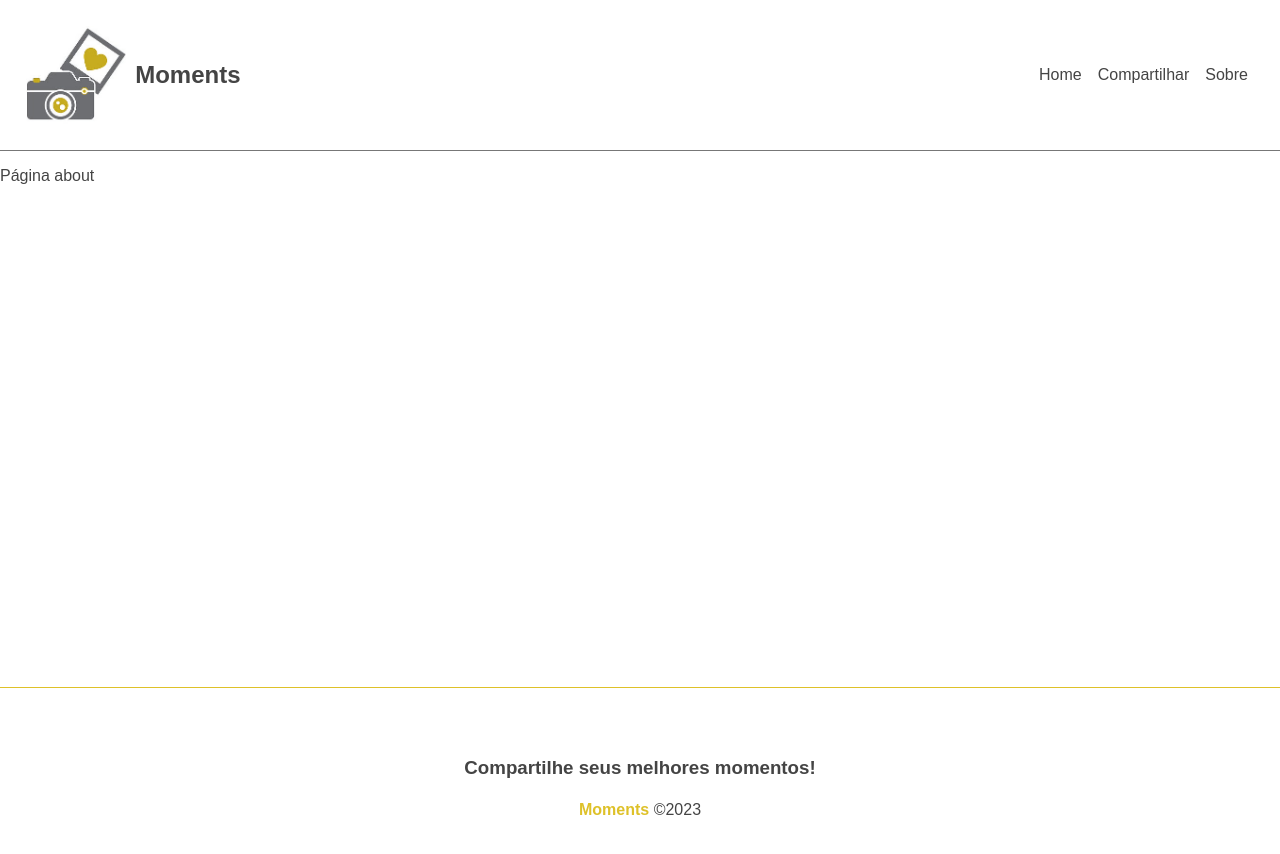
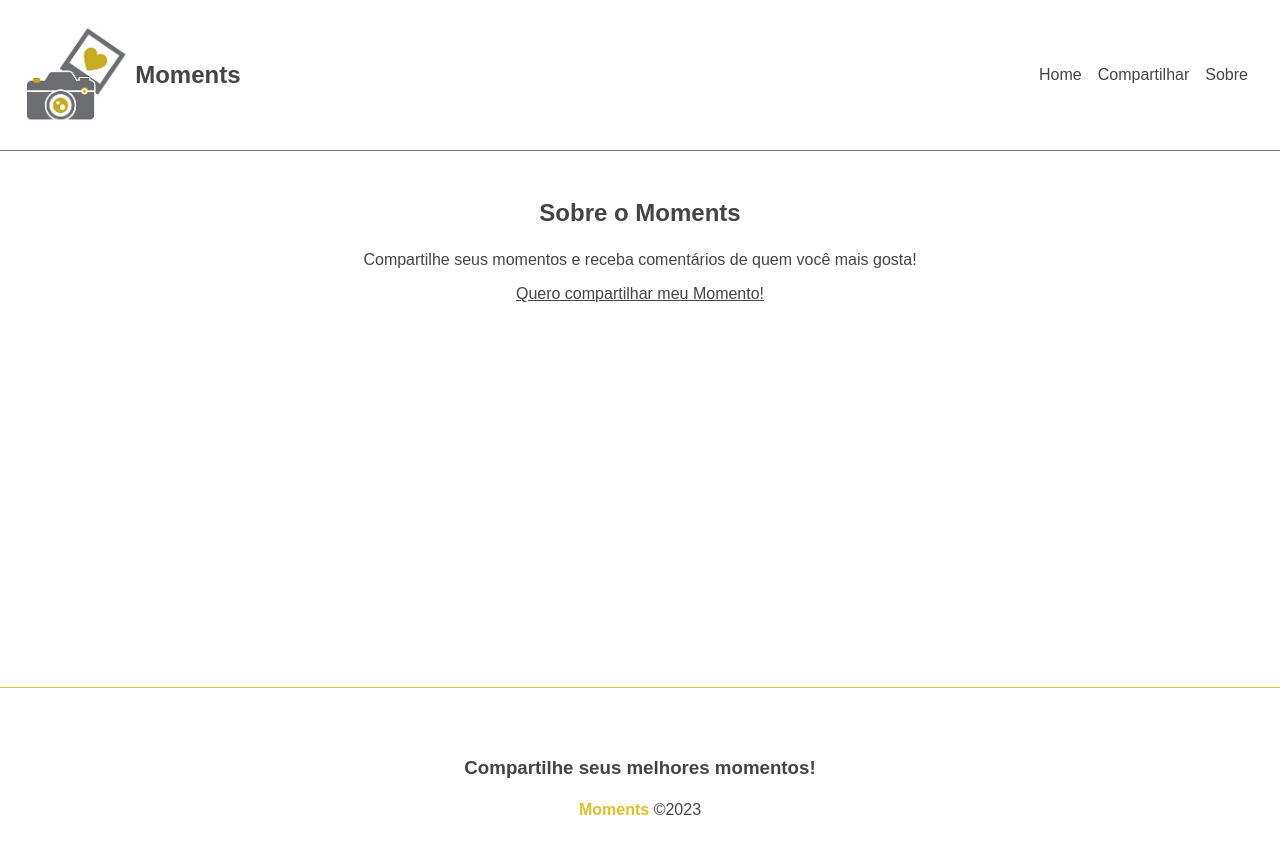
Before and after one commit to manudeveloper82/moments, an Angular app: page /about in a window 1280 px wide. Shown: the top 854 px of the page. Built offline with nearby package versions, Linux system fonts and the light colour scheme.

Commit message:
css about

```diff
--- a/src/app/components/pages/about/about.component.css
+++ b/src/app/components/pages/about/about.component.css
@@ -0,0 +1,15 @@
+.about {
+  display: flex;
+  flex-direction: column;
+  align-items: center;
+  justify-content: center;
+  padding: 2em;
+}
+
+h2, p {
+  margin-bottom: 1em;
+}
+
+.about a {
+  text-decoration: underline;
+}
--- a/src/app/components/pages/about/about.component.html
+++ b/src/app/components/pages/about/about.component.html
@@ -1 +1,5 @@
-<p>Página about</p>
+<div class="about">
+  <h2>Sobre o Moments</h2>
+  <p>Compartilhe seus momentos e receba comentários de quem você mais gosta!</p>
+  <a routerLink="/moments/new">Quero compartilhar meu Momento!</a>
+</div>
--- a/src/app/components/pages/new-moments/new-moments.component.ts
+++ b/src/app/components/pages/new-moments/new-moments.component.ts
@@ -1,5 +1,7 @@
 import { Component } from '@angular/core'
 import { Moment } from '../../moment'
+
+import { Router } from '@angular/router'
 
 
 import { MomentService } from 'src/app/services/moment.service'
@@ -14,7 +16,11 @@
 export class NewMomentsComponent {
   btnText = "Compartilhar!"
 
-  constructor (private momentService: MomentService, private messagesService: MessagesService) {}
+  constructor (
+    private momentService: MomentService,
+    private messagesService: MessagesService,
+    private router: Router
+    ) {}
 
   async creatHandler(moment: Moment){
     const formData = new FormData()
@@ -29,6 +35,8 @@
 
 this.messagesService.add('Momento adicionado com sucesso!')
 
+this.router.navigate(['/'])
+
   }
 
 }
```
